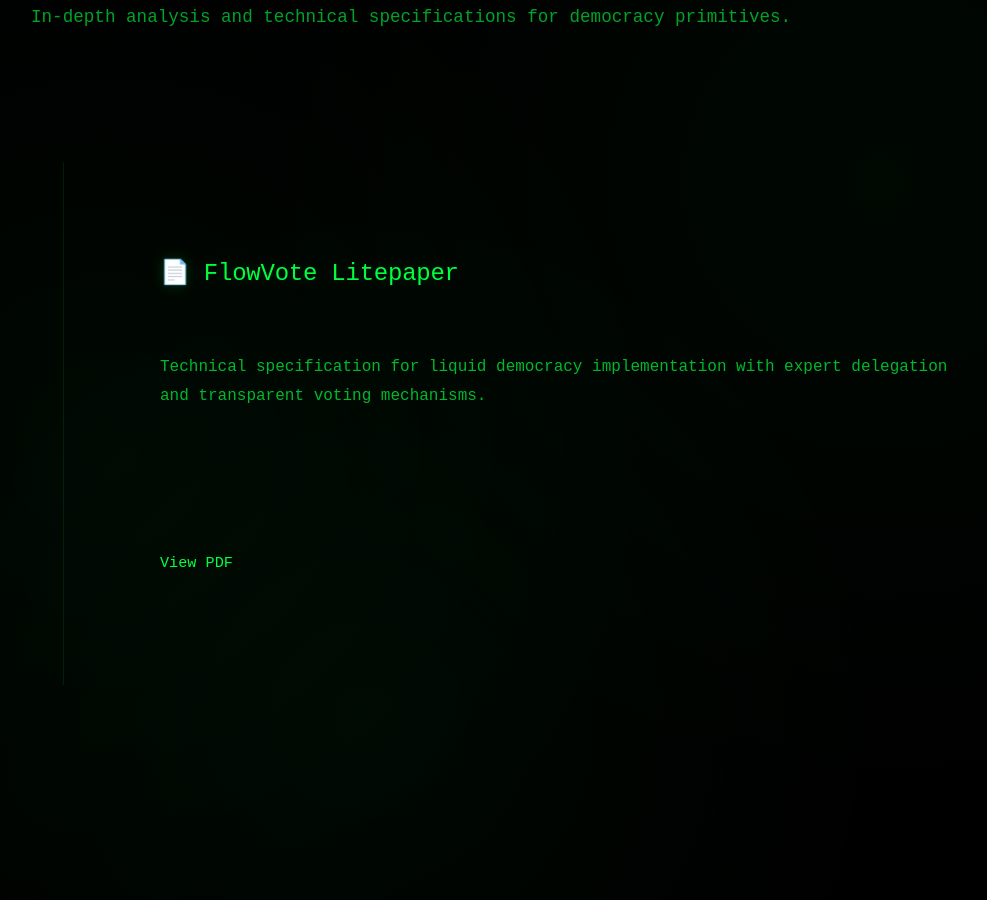
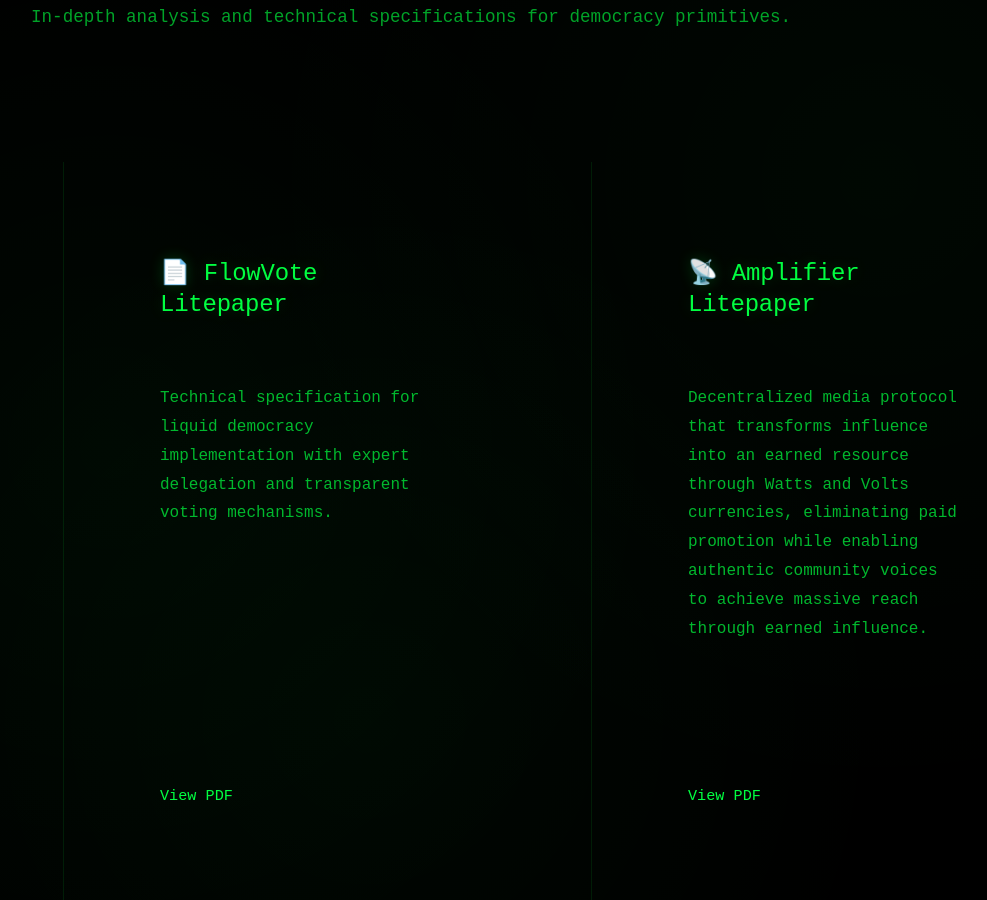
Before and after one commit to join-desh/website, a Jekyll site: the page built from primitives.md, in a window 1280 px wide and 900 px high, scrolled down 1129 px. Shown: the whole window, without its empty margins (145-1132 px from the left). Built offline with Jekyll 4.4.1, drawn with Linux system fonts in a browser that asks for light colours.

Commit message:
Add Amplifier litepaper to primitives page
- Added Amplifier-1.0.0.pdf document card to primitives page
- Included description highlighting Watts and Volts currencies
- Added decentralized media and earned influence concepts
- Maintained consistent styling with existing FlowVote card

```diff
--- a/primitives.md
+++ b/primitives.md
@@ -20,6 +20,11 @@ permalink: /primitives/
                 <h3>📄 FlowVote Litepaper</h3>
                 <p>Technical specification for liquid democracy implementation with expert delegation and transparent voting mechanisms.</p>
                 <a href="/assets/documents/FlowVote-1.0.0.pdf" class="btn-base btn-secondary btn-pdf btn-responsive" target="_blank" aria-label="View FlowVote Litepaper PDF document">View PDF</a>
+            </div>
+            <div class="document-card">
+                <h3>📡 Amplifier Litepaper</h3>
+                <p>Decentralized media protocol that transforms influence into an earned resource through Watts and Volts currencies, eliminating paid promotion while enabling authentic community voices to achieve massive reach through earned influence.</p>
+                <a href="/assets/documents/Amplifier-1.0.0.pdf" class="btn-base btn-secondary btn-pdf btn-responsive" target="_blank" aria-label="View Amplifier Litepaper PDF document">View PDF</a>
             </div>
         </div>
     </section>
@@ -44,6 +49,7 @@ permalink: /primitives/
             {% endfor %}
         </div>
     </section>
+
 </main>
 
 <style>
```
Also changed, not shown: 1 other file.
